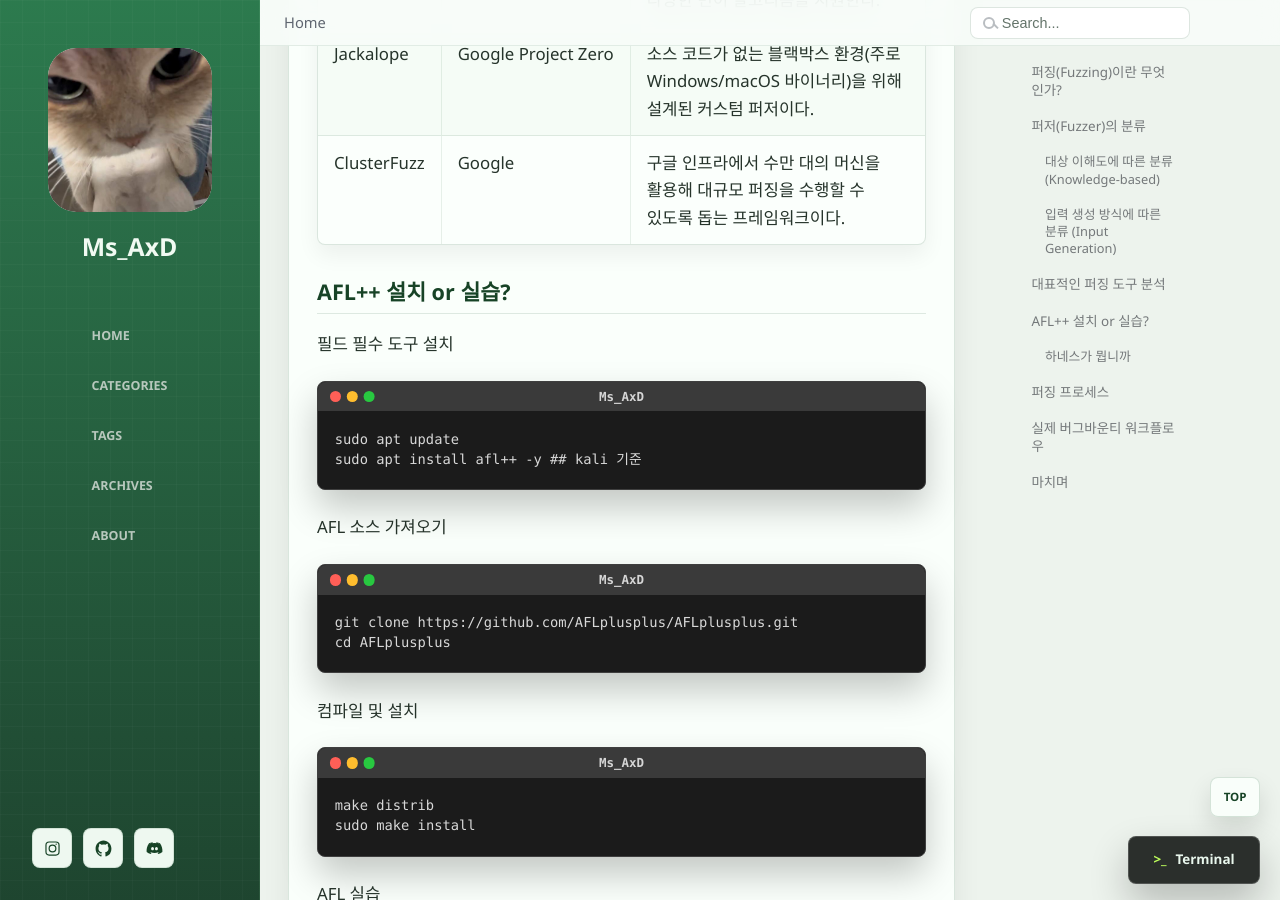
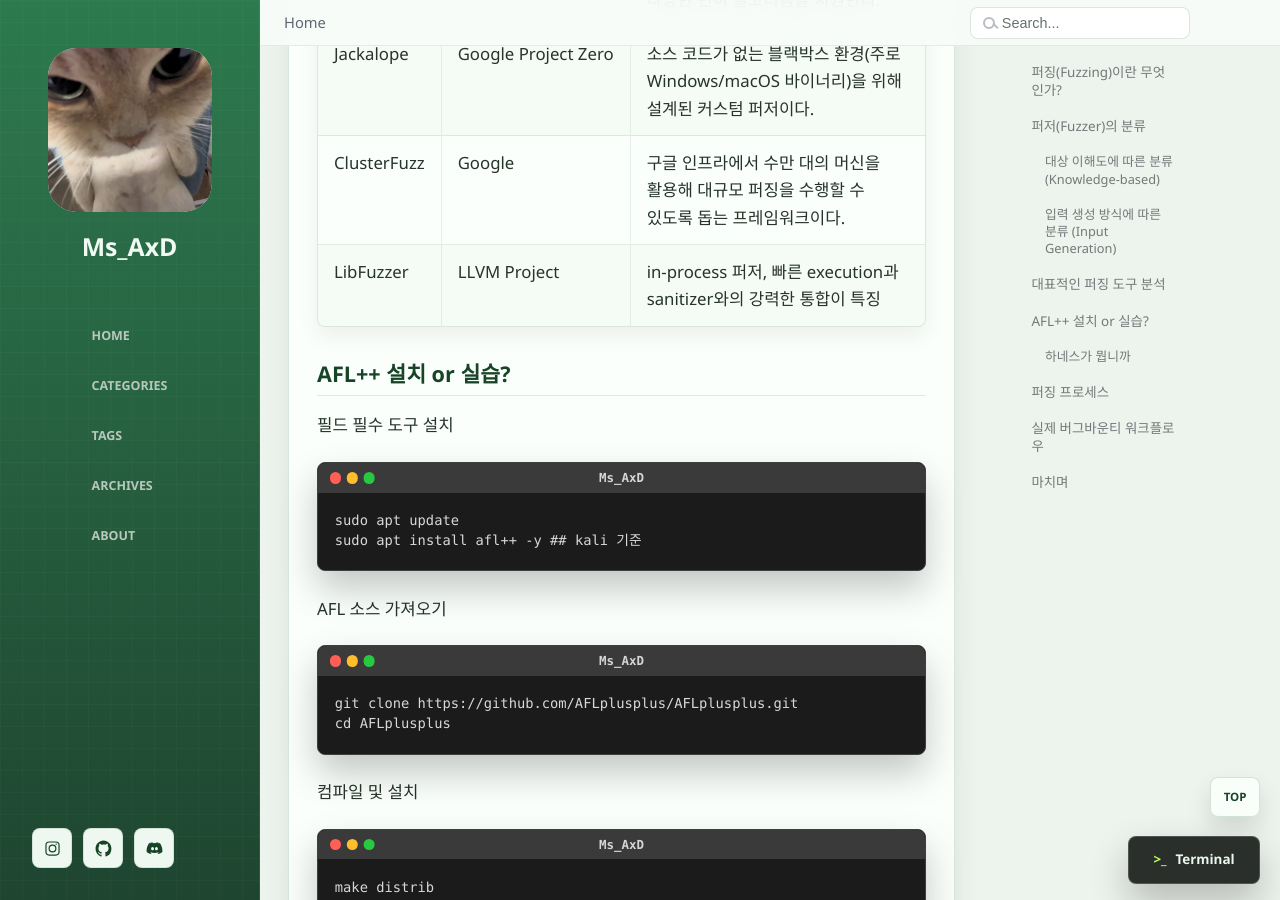
Before and after one commit to ms-axd/ms-axd.github.io, a Jekyll site: the page built from _posts/2026-04-28-fuzzing.md, in a window 1280 px wide and 900 px high, scrolled down 1821 px. Built offline with Jekyll 4.4.1, drawn with Linux system fonts in a browser that asks for light colours.

Commit message:
fuzz update

```diff
--- a/_posts/2026-04-28-fuzzing.md
+++ b/_posts/2026-04-28-fuzzing.md
@@ -54,6 +54,7 @@ fuzzer = 그걸 실행하는 프로그램
 | AFL++ | Community | 기존 AFL의 개선판으로, 가장 강력한 Grey-box 퍼저이다. 높은 성능과 다양한 변이 알고리즘을 지원한다. |
 | Jackalope | Google Project Zero | 소스 코드가 없는 블랙박스 환경(주로 Windows/macOS 바이너리)을 위해 설계된 커스텀 퍼저이다. |
 | ClusterFuzz | Google | 구글 인프라에서 수만 대의 머신을 활용해 대규모 퍼징을 수행할 수 있도록 돕는 프레임워크이다. |
+| LibFuzzer | LLVM Project | in-process 퍼저, 빠른 execution과 sanitizer와의 강력한 통합이 특징 |
 
 ## AFL++ 설치 or 실습?
 
```
